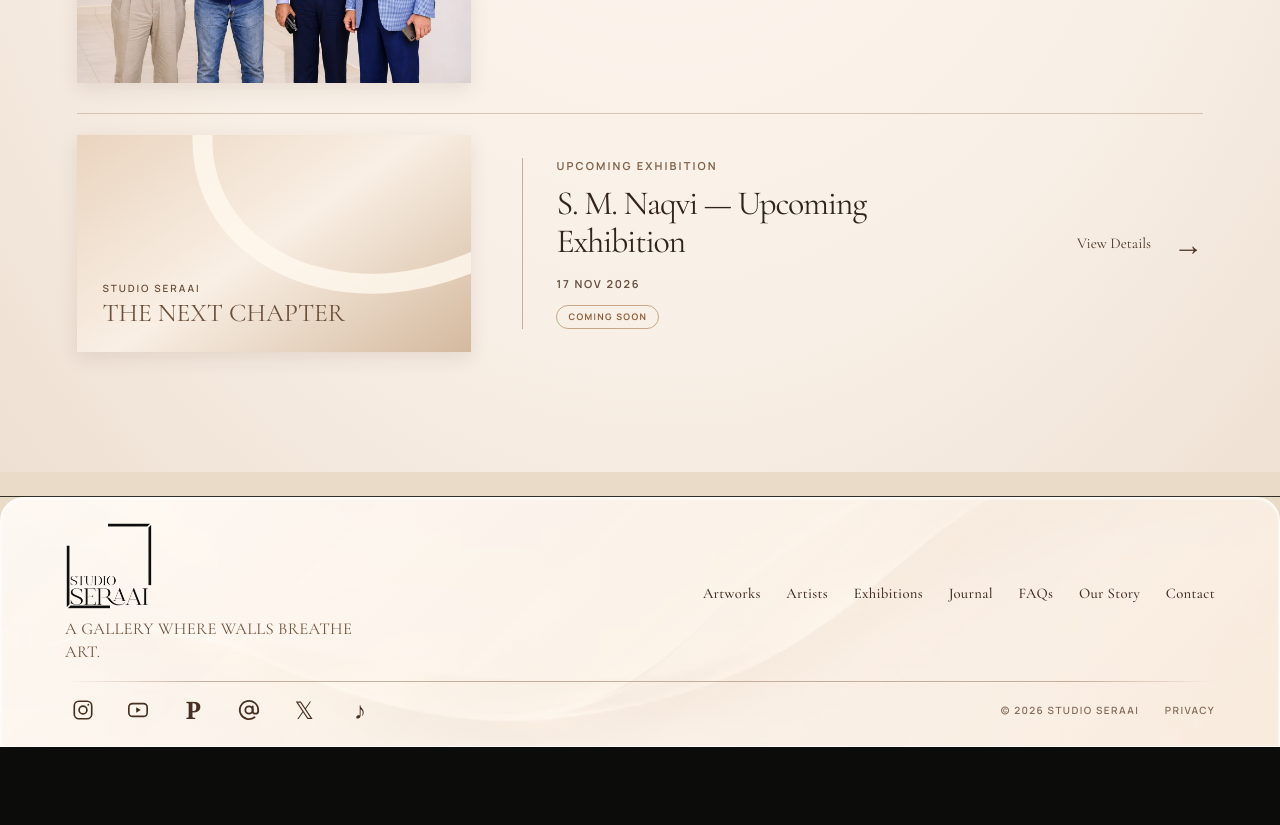
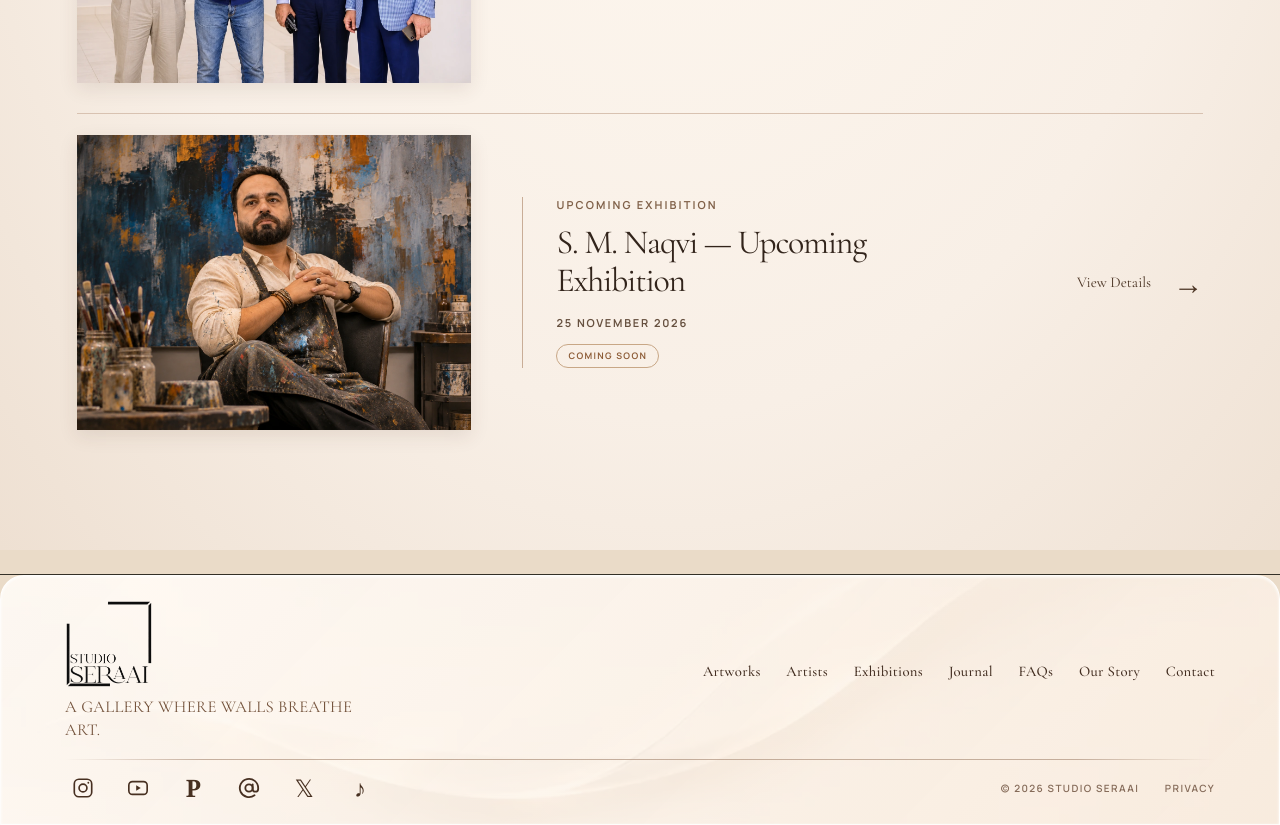
Before and after one commit to studioseraai/studioseraai, a Next.js app: page /events in a window 1280 px wide. Shown: the part 840-1665 px from the top of the page. Before the commit the page ends 1587 px from the top, so only its background shows below. Built offline with nearby package versions, Linux system fonts and the light colour scheme.

Commit message:
Add Naqvi exhibition cover and update date

```diff
--- a/app/events/page.tsx
+++ b/app/events/page.tsx
@@ -11,6 +11,11 @@ export const metadata={
 export const dynamic='force-dynamic';
 
 const covers:Record<string,{src:string;alt:string;date:string}>={
+ 'sm-naqvi-november-2026':{
+  src:'/gallery/naqvi-upcoming-exhibition.webp',
+  alt:'S. M. Naqvi seated in his art studio',
+  date:'25 NOVEMBER 2026'
+ },
  'an-ode-to-the-masters-2026':{
   src:'/gallery/an-ode-to-the-masters.webp',
   alt:'Original An Ode to the Masters exhibition cover',
```
Also changed, not shown: public/gallery/naqvi-upcoming-exhibition.webp (added).
